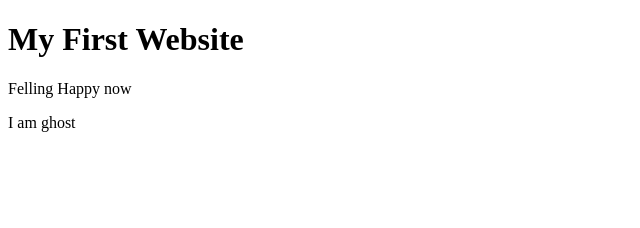
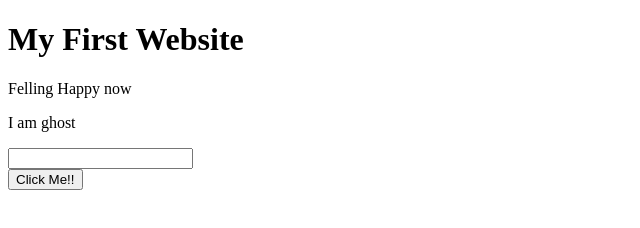
Before and after one commit to itssarwarbd/my-first-website, a plain HTML site: page index.html in a window 1280 px wide. Shown: the whole page, without its empty margins (0-640 px from the left). Drawn offline with Linux system fonts and the light colour scheme.

Commit message:
done adding button

```diff
--- a/index.html
+++ b/index.html
@@ -9,5 +9,9 @@
     <h1>My First Website</h1>
     <p>Felling Happy now</p>
     <p>I am ghost</p>
+
+    <input type="text">
+    <br>
+    <button>Click Me!!</button>
 </body>
 </html>
```
